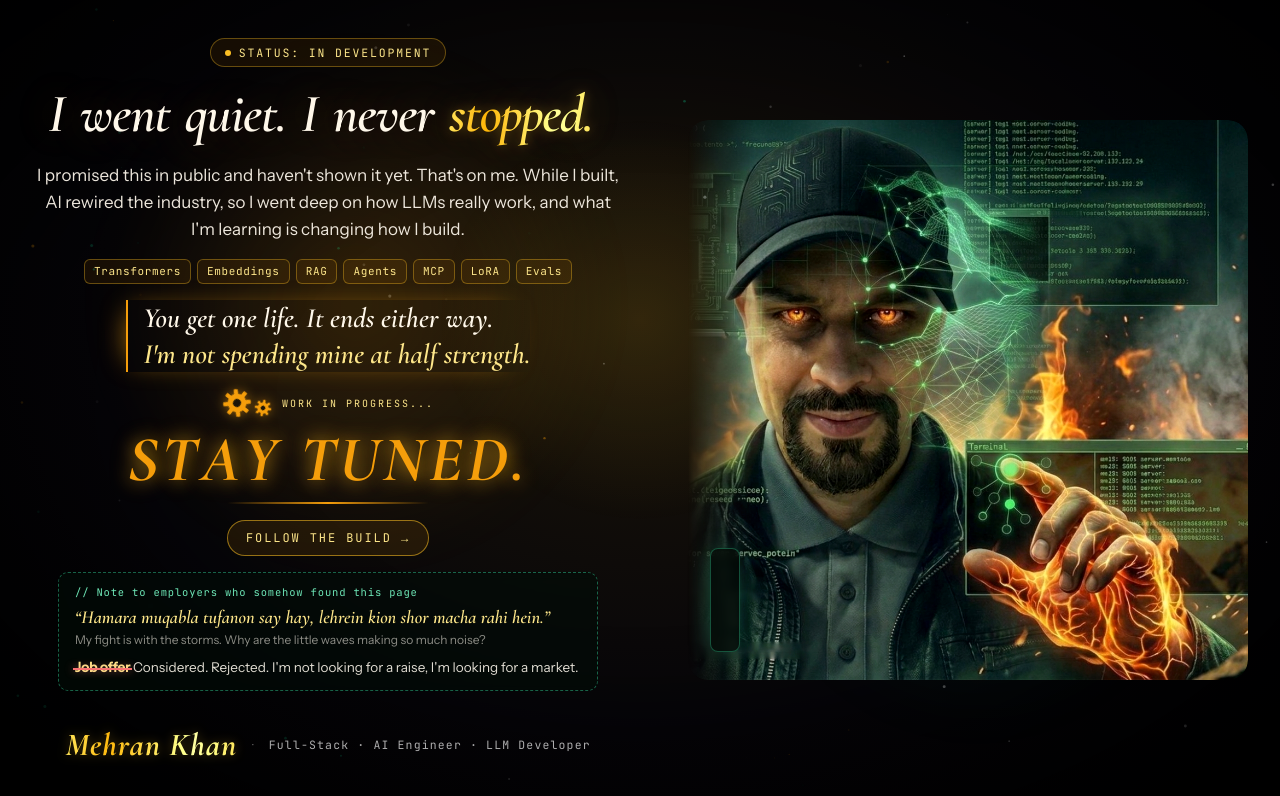
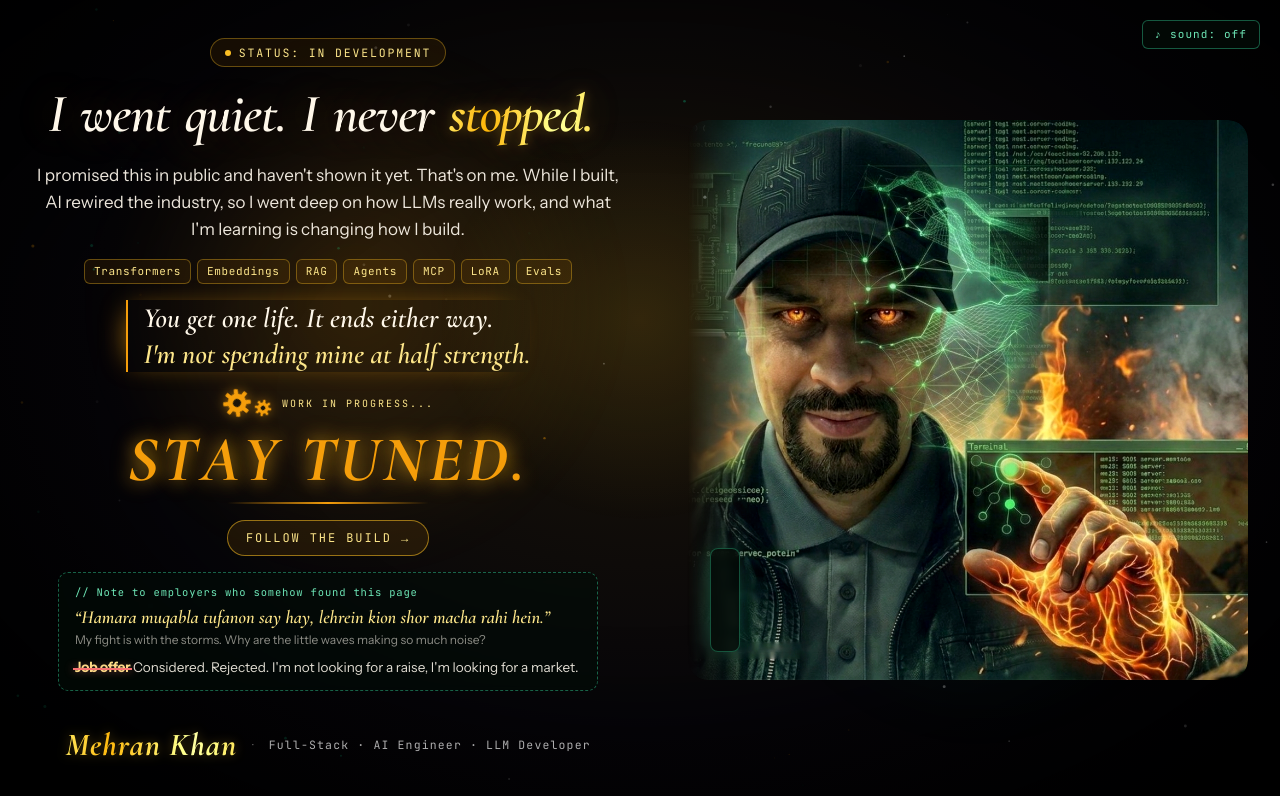
Before and after one commit to codebymehran/portfolio, a Next.js app: page / in a window 1280 px wide. Shown: the top 796 px of the page. Built offline with nearby package versions, Linux system fonts and the light colour scheme.

Commit message:
Update page.tsx

```diff
--- a/app/page.tsx
+++ b/app/page.tsx
@@ -196,6 +196,7 @@ export default function Home() {
       }}
     >
       <Starfield />
+      <MusicToggle />
 
       {/* ambient glow orbs */}
       <div style={{ position: "absolute", inset: 0, pointerEvents: "none", transform: "translate(calc(var(--px, 0) * -45px), calc(var(--py, 0) * -45px))", transition: "transform 0.7s ease-out" }}>
```
